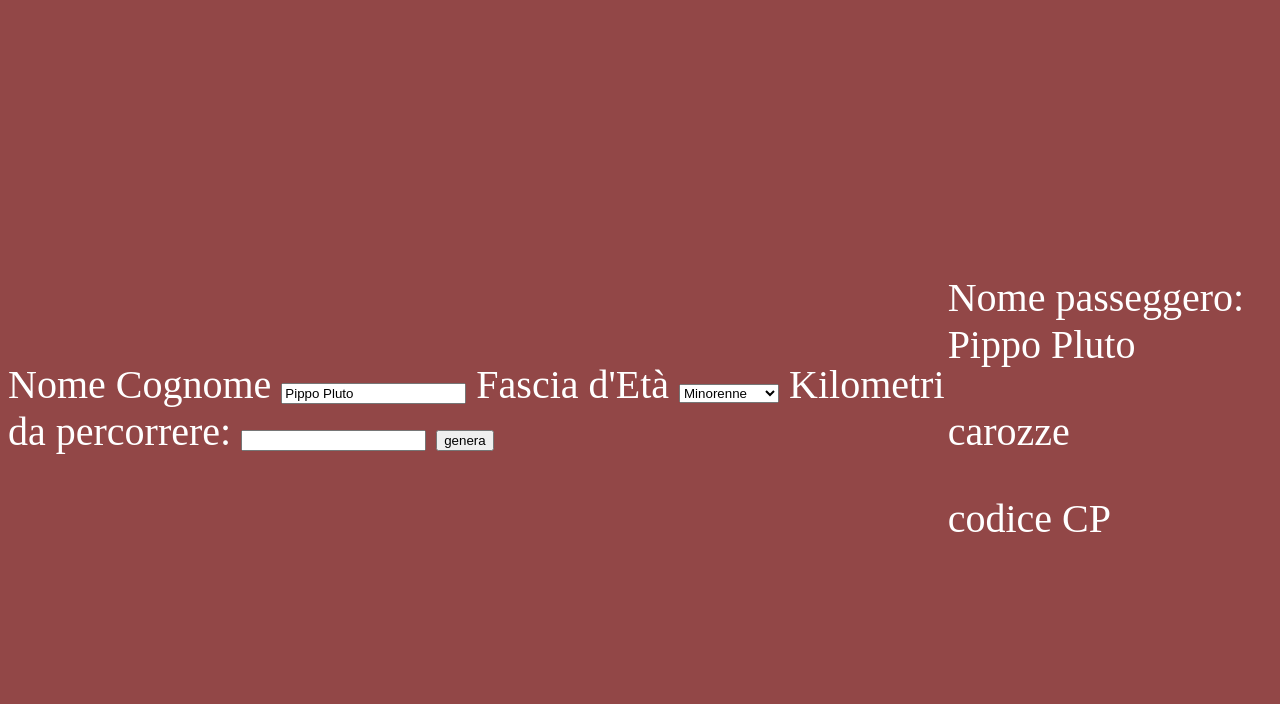
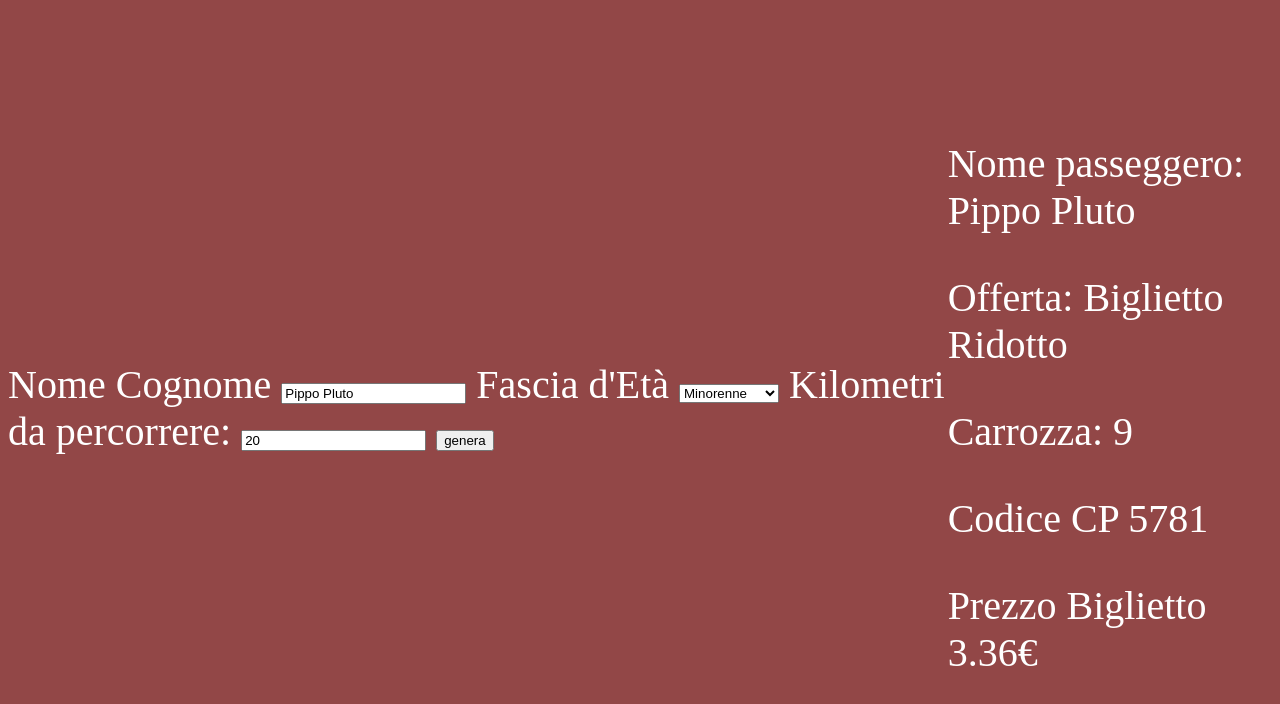
Before and after one commit to danielmegale/js-biglietto-treno-form, a plain HTML site: page index.html in a window 1280 px wide. Both pictures are taken after a click on the button "genera". Drawn offline with Linux system fonts and the light colour scheme.

Commit message:
added random

```diff
--- a/index.html
+++ b/index.html
@@ -19,14 +19,14 @@
                 <option value="over65">Over 65</option>
             </select>
             <label for="user-km">Kilometri da percorrere:</label>
-            <input id="user-km" type="text" value="">
+            <input id="user-km" type="text" value="20">
             <button id="button">genera</button>
         </div>
         <div>
             <p id="user-ticket"></p>
             <p id="coupon-ticket"></p>
-            <p>carozze</p>
-            <p>codice CP</p>
+            <p id="cab"></p>
+            <p id="code"></p>
             <p id="ticket"></p>
         </div>
 
--- a/script.js
+++ b/script.js
@@ -3,17 +3,18 @@ KmPrice = 0.21
 //Prendiamo un elemnto dal DOM
 let  element =document.getElementById('ticket');
 let couponTicket =document.getElementById('coupon-ticket');
-const Age =document.getElementById('user-age')
-const Km =document.getElementById('user-km')
-const Button =document.getElementById('button')
-const Name =document.getElementById('user')
-const userTicket=document.getElementById('user-ticket')
-
+const Age =document.getElementById('user-age');
+const Km =document.getElementById('user-km');
+const Button =document.getElementById('button');
+const Name =document.getElementById('user');
+const userTicket=document.getElementById('user-ticket');
+const cab =document.getElementById('cab')
+let code=document.getElementById('code')
 // al click del button
 Button.addEventListener('click', function(){
     //User Info
     const user = Name.value.trim();
-    console.log(user)
+    console.log(user);
 
     const userAge = Age.value.trim();
     console.log(userAge);
@@ -21,6 +22,22 @@ Button.addEventListener('click', function(){
     const userKm =parseInt( Km.value.trim());
     console.log(userKm +'Km', typeof userKm);
     userTicket.innerText ='Nome passeggero: ' + user;
+    // Cab Number
+    const minCab=1;
+    const maxCab=10;
+    const randomCab=Math.random();
+    const cabRandom =Math.floor(randomCab * (maxCab -minCab))+minCab;
+    console.log(cabRandom)
+    cab.innerText='Carrozza: ' + cabRandom ;
+
+    // Code CP
+    const minCode=1000;
+    const maxCode=9999;
+    const randomCode=Math.random();
+    const codeRandom = Math.floor(randomCode * (maxCode -minCode))+minCode;
+    console.log(codeRandom)
+    code.innerText='Codice CP ' + codeRandom
+
 
     //Validatore
     let coupon= 1;
@@ -28,7 +45,7 @@ Button.addEventListener('click', function(){
     if (isNaN(userKm)){
         alert('Valore non valido')
     }else if ((userAge<=0) || (userKm <=0)){
-        alert('Valore negativo non valido')
+        alert('Valore negativo non valido');
     }else{
         const ticketPrice = (userKm * KmPrice).toFixed(2);
         console.log(ticketPrice);
```
